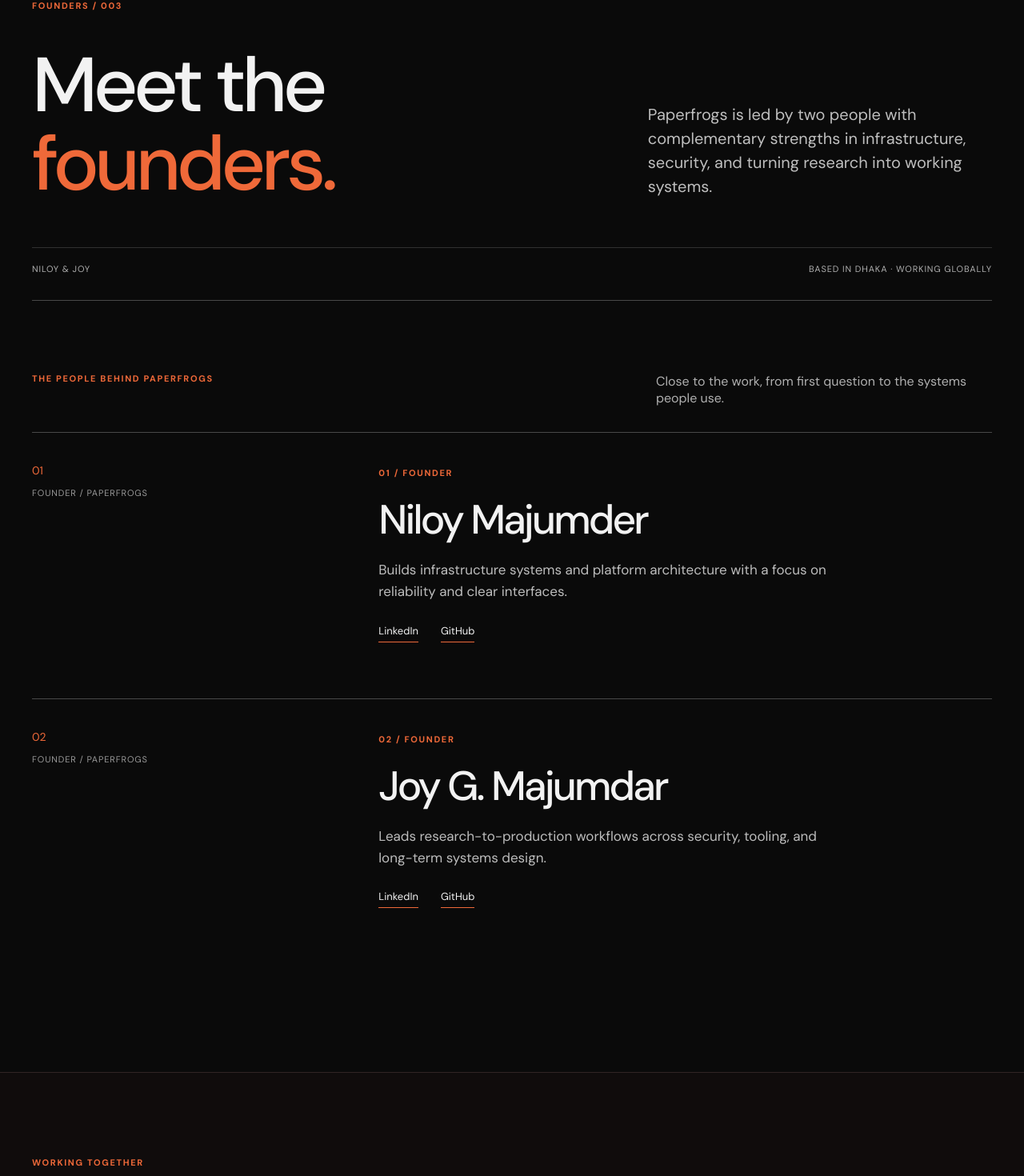
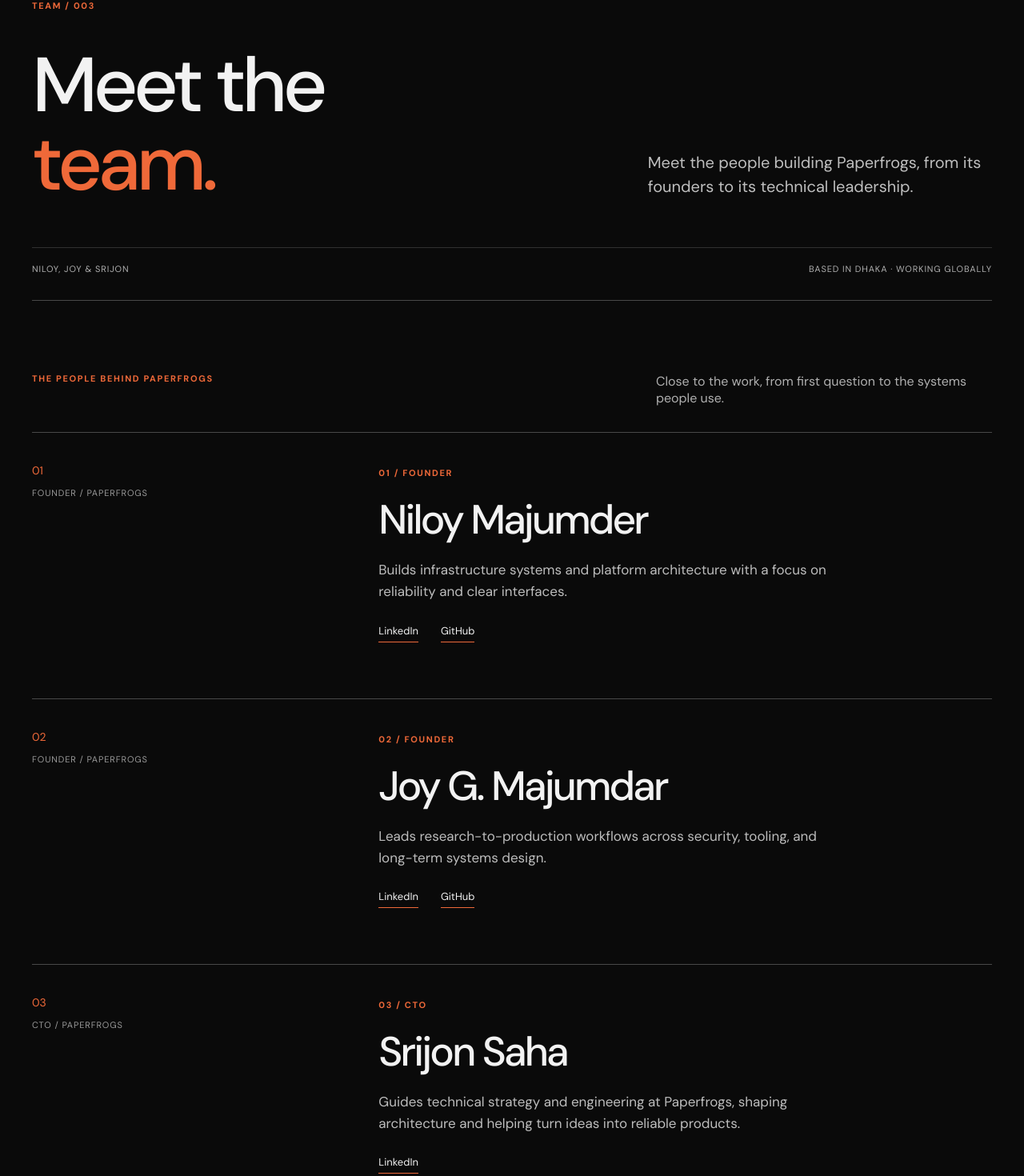
Before and after one commit to paperfrogs-hq/Paperfrogs-HQ, a React (Vite) app: page /team in a window 1280 px wide. Shown: the part 155-1625 px from the top of the page at 80% size. Built offline with nearby package versions, Linux system fonts and the light colour scheme.

Commit message:
Added CTO

```diff
--- a/src/components/layout/Footer.tsx
+++ b/src/components/layout/Footer.tsx
@@ -11,7 +11,7 @@
       </div>
       <div className="footer-grid">
         <p>Venture capital and company building.<br/>Dhaka, Bangladesh · Working globally.</p>
-        <nav aria-label="Footer navigation"><Link to="/studio">About</Link><Link to="/products">Products</Link><Link to="/team">Founders</Link><Link to="/careers">Careers</Link><Link to="/contact">Contact</Link></nav>
+        <nav aria-label="Footer navigation"><Link to="/studio">About</Link><Link to="/products">Products</Link><Link to="/team">Team</Link><Link to="/careers">Careers</Link><Link to="/contact">Contact</Link></nav>
         <nav aria-label="Social and legal"><a href={siteMeta.links.github} target="_blank" rel="noreferrer">GitHub </a><a href={siteMeta.links.linkedin} target="_blank" rel="noreferrer">LinkedIn </a><Link to="/privacy">Privacy</Link><Link to="/terms">Terms</Link></nav>
       </div>
       <div className="footer-meta"><span>© {new Date().getFullYear()} Paperfrogs HQ</span><span>Where research becomes real.</span></div>
--- a/src/components/layout/Navigation.tsx
+++ b/src/components/layout/Navigation.tsx
@@ -4,7 +4,7 @@
 const links = [
   { label: "About", to: "/studio" },
   { label: "Products", to: "/products" },
-  { label: "Founders", to: "/team" },
+  { label: "Team", to: "/team" },
   { label: "Careers", to: "/careers" },
 ];
 
--- a/src/data/site.ts
+++ b/src/data/site.ts
@@ -317,6 +317,18 @@
   },
 ] as const;
 
+export const teamMembers = [
+  ...founders,
+  {
+    name: "Srijon Saha",
+    role: "CTO",
+    bio: "Guides technical strategy and engineering at Paperfrogs, shaping architecture and helping turn ideas into reliable products.",
+    links: {
+      linkedin: "https://www.linkedin.com/in/srijon-saha-bb8471378/",
+    },
+  },
+] as const;
+
 export const capabilities = [
   "Systems Architecture",
   "Distributed Infrastructure",
--- a/src/lib/pageSeo.ts
+++ b/src/lib/pageSeo.ts
@@ -1,5 +1,5 @@
 import { jobs } from "@/data/jobs";
-import { founders, projects, siteMeta } from "@/data/site";
+import { projects, siteMeta, teamMembers } from "@/data/site";
 import {
   getBreadcrumbSchema,
   getJobPostingSchema,
@@ -31,9 +31,9 @@
     breadcrumb: "Products",
   },
   "/team": {
-    title: `Founders | Niloy and Joy Majumder | ${brand}`,
-    description: "Meet Paperfrogs founders Niloy Majumder and Joy G. Majumdar, who work across platform architecture, security, and research-to-production systems.",
-    breadcrumb: "Founders",
+    title: `Team | ${brand}`,
+    description: "Meet the Paperfrogs team: founders Niloy Majumder and Joy G. Majumdar, and CTO Srijon Saha.",
+    breadcrumb: "Team",
   },
   "/careers": {
     title: `Remote Careers in Bangladesh | ${brand}`,
@@ -116,15 +116,15 @@
   const schema: object[] = [getBreadcrumbSchema(breadcrumbs)];
   if (normalizedPath === "/" || normalizedPath === "/studio") schema.unshift(organizationSchema, websiteSchema);
   if (normalizedPath === "/team") {
-    schema.push(...founders.map(person => ({
+    schema.push(...teamMembers.map(person => ({
       "@context": "https://schema.org",
       "@type": "Person",
       name: person.name,
-      jobTitle: "Founder",
+      jobTitle: person.role,
       worksFor: { "@id": `${base}/#organization` },
       url: `${base}/team`,
-      sameAs: [person.links.linkedin, person.links.github],
-      description: person.bio,
+      sameAs: [person.links.linkedin, ...("github" in person.links ? [person.links.github] : [])],
+      ...("bio" in person ? { description: person.bio } : {}),
     })));
   }
   if (job) schema.push(getJobPostingSchema(job));
--- a/src/pages/Index.tsx
+++ b/src/pages/Index.tsx
@@ -17,6 +17,6 @@
 
     <section className="wrap content-section portfolio-preview"><div className="section-head"><div><p className="eyebrow">Selected products / 03</p><h2>Work in the world.</h2></div><Link className="inline-link" to="/products">All products</Link></div><div className="portfolio-list">{selected.map(project => <Link className="portfolio-row" to={`/products/${project.slug}`} key={project.slug}><PortfolioMark project={project} /><span className="portfolio-name">{project.name}</span><span className="portfolio-summary">{project.summary}</span><span className="portfolio-status">{project.status}</span></Link>)}</div><p className="portfolio-note">A standout release for Paperfrogs, BurnLink now brings one-time sharing to the terminal with <a href="https://www.npmjs.com/package/burnlink" target="_blank" rel="noreferrer">BurnLink CLI</a>.</p></section>
 
-    <section className="wrap content-section people-section"><div className="section-head"><div><p className="eyebrow">Founders / 04</p><h2>Founders close to the work.</h2></div><Link className="inline-link" to="/team">Meet the founders</Link></div><div className="people-list">{founders.map(person => <div key={person.name}><h3>{person.name}</h3><p>{person.bio}</p></div>)}</div></section>
+    <section className="wrap content-section people-section"><div className="section-head"><div><p className="eyebrow">Founders / 04</p><h2>Founders close to the work.</h2></div><Link className="inline-link" to="/team">Meet the team</Link></div><div className="people-list">{founders.map(person => <div key={person.name}><h3>{person.name}</h3><p>{person.bio}</p></div>)}</div></section>
   </SiteShell>;
 }
--- a/src/pages/Team.tsx
+++ b/src/pages/Team.tsx
@@ -1,13 +1,13 @@
 import { Link } from "react-router-dom";
 import { SiteShell } from "@/components/layout/SiteShell";
-import { founders } from "@/data/site";
+import { teamMembers } from "@/data/site";
 import { usePageSeo } from "@/hooks/usePageSeo";
 
 export default function Team() {
   usePageSeo("/team");
   return <SiteShell>
-    <div className="page-hero wrap"><p className="eyebrow">Founders / 003</p><div className="page-hero-grid"><h1>Meet the<br/><em>founders.</em></h1><p>Paperfrogs is led by two people with complementary strengths in infrastructure, security, and turning research into working systems.</p></div><div className="page-hero-foot"><span>Niloy & Joy</span><span>Based in Dhaka · Working globally</span></div></div>
-    <section className="wrap founder-section founder-section-simple"><div className="founder-intro"><p className="eyebrow">The people behind Paperfrogs</p><p>Close to the work, from first question to the systems people use.</p></div>{founders.map((person,i)=><article className="founder-row" key={person.name}><div className="founder-number"><span>0{i+1}</span><small>Founder / Paperfrogs</small></div><div className="founder-copy"><span className="eyebrow">0{i+1} / Founder</span><h2>{person.name}</h2><p>{person.bio}</p><div><a href={person.links.linkedin} target="_blank" rel="noreferrer">LinkedIn </a><a href={person.links.github} target="_blank" rel="noreferrer">GitHub </a></div></div></article>)}</section>
+    <div className="page-hero wrap"><p className="eyebrow">Team / 003</p><div className="page-hero-grid"><h1>Meet the<br/><em>team.</em></h1><p>Meet the people building Paperfrogs, from its founders to its technical leadership.</p></div><div className="page-hero-foot"><span>Niloy, Joy & Srijon</span><span>Based in Dhaka · Working globally</span></div></div>
+    <section className="wrap founder-section founder-section-simple"><div className="founder-intro"><p className="eyebrow">The people behind Paperfrogs</p><p>Close to the work, from first question to the systems people use.</p></div>{teamMembers.map((person,i)=><article className="founder-row" key={person.name}><div className="founder-number"><span>0{i+1}</span><small>{person.role} / Paperfrogs</small></div><div className="founder-copy"><span className="eyebrow">0{i+1} / {person.role}</span><h2>{person.name}</h2>{"bio" in person && <p>{person.bio}</p>}<div><a href={person.links.linkedin} target="_blank" rel="noreferrer">LinkedIn </a>{"github" in person.links && <a href={person.links.github} target="_blank" rel="noreferrer">GitHub </a>}</div></div></article>)}</section>
     <section className="team-note"><div className="wrap"><p className="eyebrow">Working together</p><h2>Good work is<br/><em>collaborative.</em></h2><div><p>We work with people who care about the problem, the craft, and the outcome. Clear thinking and thoughtful execution matter more than a polished pitch.</p><Link className="text-link" to="/careers">Work with us</Link></div></div></section>
   </SiteShell>;
 }
```
